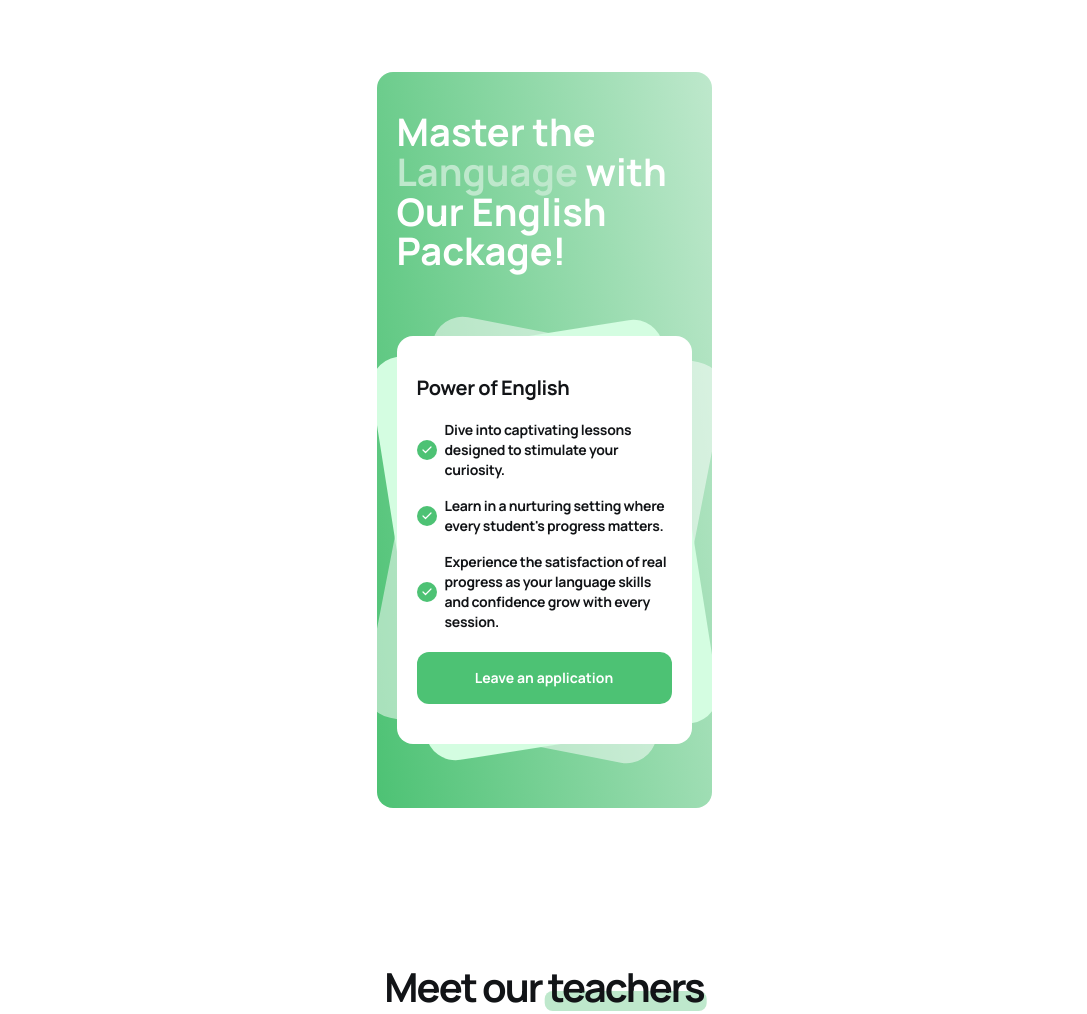
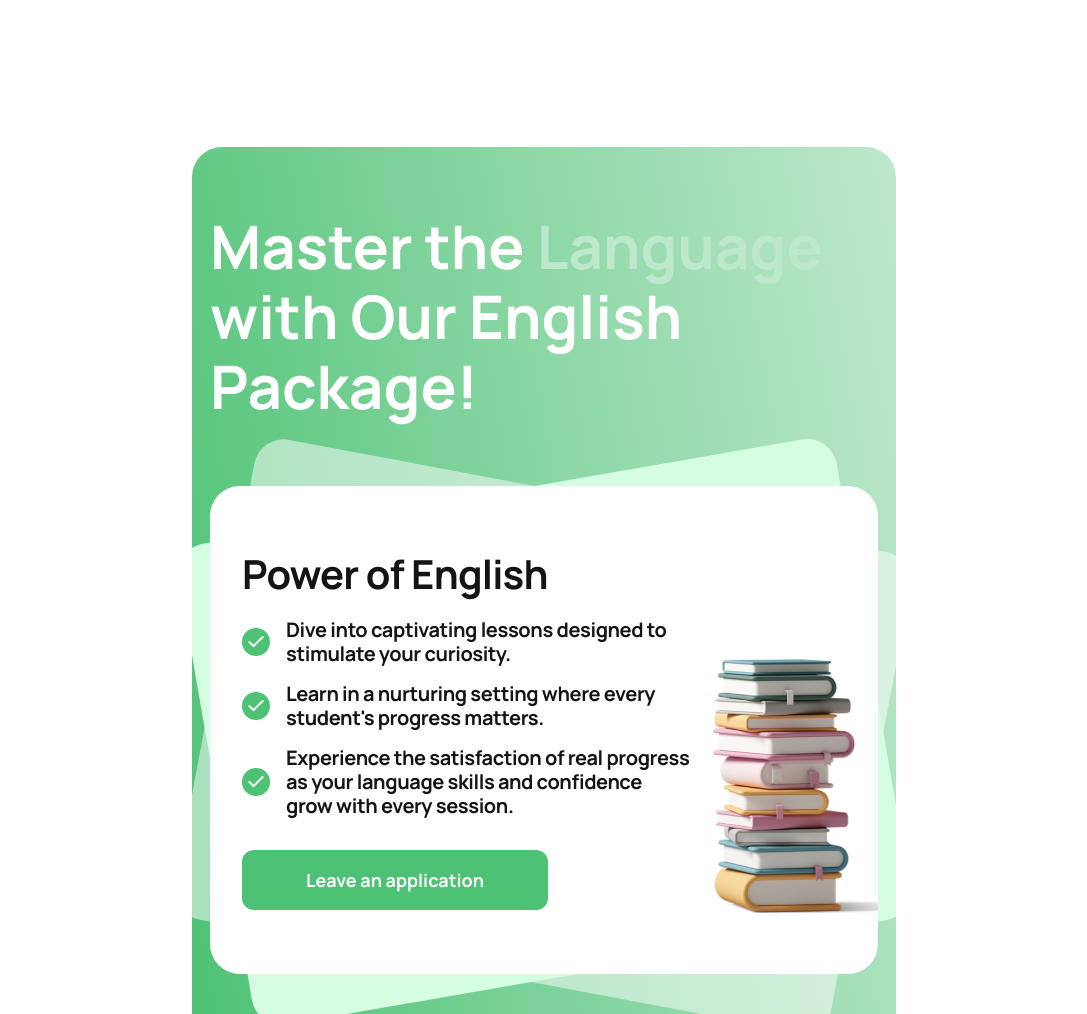
Before and after one commit to Nick8449/project_adam, a website built with Vite: page src/index.html in a window 1280 px wide. Shown: the part 2037-3051 px from the top of the page, without its empty margins (96-1183 px from the left). Built offline with nearby package versions, Linux system fonts and the light colour scheme; files whose address does not match are found by name.

Commit message:
add tablet styles to proposal section

```diff
--- a/src/css/layout/application_proposal.css
+++ b/src/css/layout/application_proposal.css
@@ -1,7 +1,6 @@
 .proposal {
   padding-left: 20px;
   padding-right: 20px;
-  margin-bottom: 80px;
 }
 
 .proposal-container {
@@ -9,9 +8,12 @@
   margin-left: auto;
   margin-right: auto;
   padding: 40px 20px 64px 20px;
-
   border-radius: 16px;
-  background: linear-gradient(80deg, #4dc274 0%, #bee8cc 100%);
+  background: linear-gradient(
+    80deg,
+    var(--green) 0%,
+    var(--header-second-style-color) 100%
+  );
   overflow: hidden;
 }
 
@@ -46,7 +48,7 @@
   left: 0;
   width: 100%;
   height: 100%;
-  border-radius: 30px;
+  border-radius: 16px;
   transform: rotate(11deg);
   background: var(--white);
   opacity: 50%;
@@ -60,7 +62,7 @@
   left: 0;
   width: 100%;
   height: 100%;
-  border-radius: 30px;
+  border-radius: 16px;
   transform: rotate(-9deg);
   background: var(--light-green);
   z-index: -1;
@@ -69,7 +71,7 @@
 .proposal-list-title {
   font-size: 20px;
   line-height: 1.2;
-  letter-spacing: -0.4px;
+  letter-spacing: -0.02em;
   margin-bottom: 20px;
 }
 
@@ -85,7 +87,7 @@
   font-size: 14px;
   font-weight: 700;
   line-height: 1.43;
-  letter-spacing: -0.28px;
+  letter-spacing: -0.02em;
   display: flex;
   column-gap: 8px;
   align-items: center;
@@ -109,14 +111,9 @@
   background-size: 12px;
 }
 
-.tast {
-  stroke: black;
-}
-
 .proposal-button {
   border-radius: 12px;
   background: var(--green);
-  display: block;
   color: var(--white);
   font-size: 14px;
   font-weight: 700;
@@ -127,3 +124,80 @@
   justify-content: center;
   align-items: center;
 }
+
+@media screen and (min-width: 768px) {
+  .proposal {
+    min-width: 704px;
+    padding-left: 32px;
+    padding-right: 32px;
+  }
+
+  .proposal-container {
+    min-width: 704px;
+    padding: 64px 18px 92px 18px;
+    border-radius: 30px;
+  }
+
+  .proposal-title {
+    font-size: 60px;
+    line-height: 1.17;
+  }
+
+  .proposal-list-card {
+    border-radius: 30px;
+    padding: 64px 32px;
+    background-image: url(../../images/application_proposal/stack-of-books.png);
+    background-position: 503px 173px;
+    background-size: 214px 263px;
+    background-repeat: no-repeat;
+  }
+
+  .proposal-list-card::before {
+    border-radius: 30px;
+    transform: rotate(10.655deg) translateY(6px);
+  }
+
+  .proposal-list-card::after {
+    border-radius: 30px;
+    transform: rotate(-9.864deg) translateY(2px);
+  }
+
+  .proposal-list-title {
+    font-size: 40px;
+    letter-spacing: -0.02em;
+  }
+
+  .proposal-list {
+    margin-bottom: 32px;
+  }
+
+  .proposal-list-item {
+    width: 448px;
+    font-size: 20px;
+    line-height: 1.2;
+    letter-spacing: -0.02em;
+    column-gap: 16px;
+  }
+
+  .proposal-list-item::before {
+    width: 28px;
+    height: 28px;
+    padding: 4px;
+    background-size: 20px;
+  }
+
+  .proposal-button {
+    display: inline-flex;
+    padding: 16px 64px;
+    font-size: 18px;
+    line-height: 1.56;
+  }
+}
+
+@media screen and (min-width: 768px) and (min-resolution: 192dpi),
+  screen and (min-width: 768px) and (min-resolution: 2dppx),
+  screen and (min-width: 768px) and (min-device-pixel-ratio: 2) {
+  .proposal-list-card {
+    background-image: url(../../images/application_proposal/stack-of-books@2x.png);
+  }
+}
--- a/src/partials/application_proposal.html
+++ b/src/partials/application_proposal.html
@@ -1,4 +1,4 @@
-<section class="proposal">
+<section class="proposal section">
   <div class="proposal-container">
     <h2 class="visually-hidden">Advantages of learning English with us</h2>
     <p class="proposal-title">
@@ -20,7 +20,7 @@
             and confidence grow with every session.
           </li>
         </ul>
-        <a class="proposal-button" href="#application">Leave an application</a>
+        <a class="proposal-button" href="#contact">Leave an application</a>
       </div>
     </div>
   </div>
```
